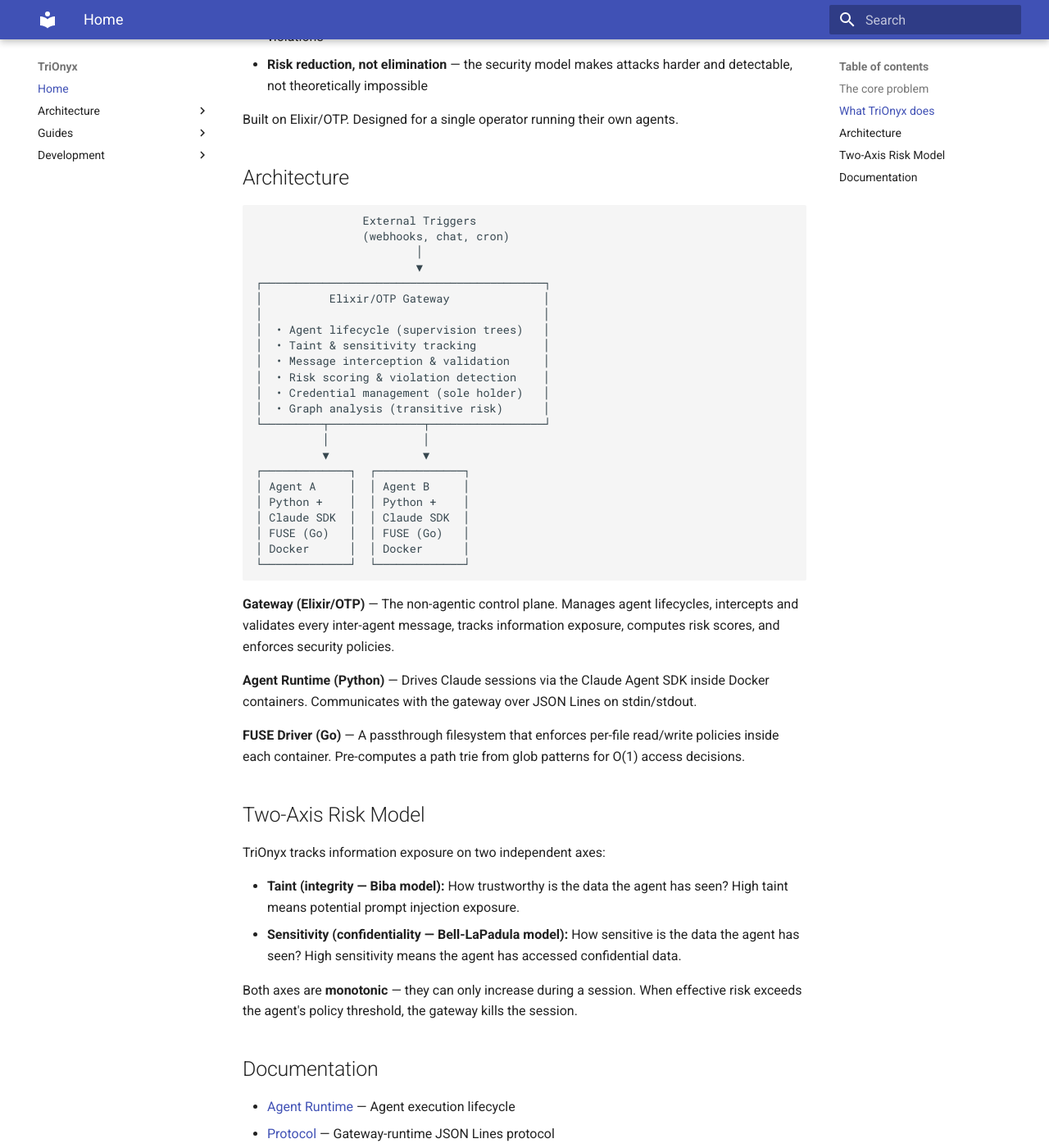
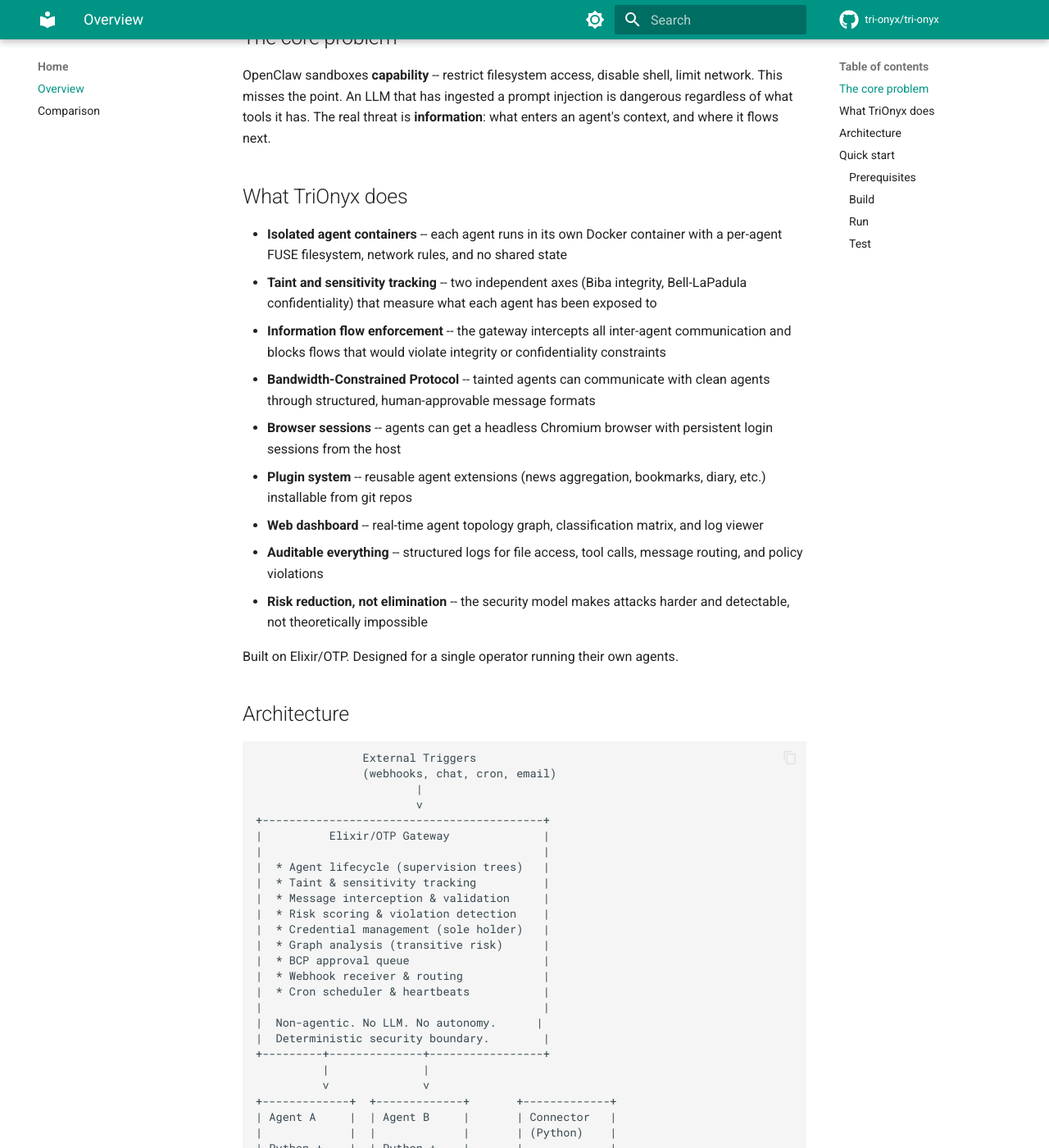
Before and after one commit to tri-onyx/tri-onyx, an MkDocs documentation site: the page built from docs/index.md, in a window 1280 px wide and 1400 px high, scrolled down 702 px. Shown: the whole window at 82% size. Built offline with MkDocs 1.6.1 and Material for MkDocs 9.7.7, drawn with Linux system fonts in a browser that asks for light colours; comment, search, counter and statistics services are not loaded; some of the changed text lies outside the part shown.

Commit message:
docs: add GitHub Pages site with MkDocs Material
Rewrite mkdocs.yml with Material theme (dark/light toggle, nav tabs,
search, code copy), curate landing page from README, add comparison
and ADR decision pages, and add CI workflow for gh-deploy.

````diff
--- /dev/null
+++ b/docs/comparison.md
@@ -0,0 +1,33 @@
+# How TriOnyx differs from OpenClaw
+
+TriOnyx is a security-first reimagining of the OpenClaw agent runtime. Where OpenClaw sandboxes **capability** (restrict filesystem, disable shell, limit network), TriOnyx tracks **information** -- what enters an agent's context and where it flows next.
+
+| | TriOnyx | OpenClaw |
+|---|---|---|
+| **Core focus** | Security-first agent runtime with information flow control | Multi-platform AI assistant gateway |
+| **Security thesis** | Information is the threat, not capability -- track what agents have *seen*, not just what they can *do* | Capability sandboxing -- restrict filesystem, shell, and network access per session |
+| **Primary language** | Elixir/OTP (+ Python, Go) | TypeScript (+ Swift, Kotlin) |
+| **Gateway design** | Non-agentic OTP control plane -- no LLM, no autonomy, deterministic security boundary | WebSocket control plane managing sessions, channels, tools, and events |
+| **Agent isolation** | Each agent in its own Docker container with per-agent FUSE filesystem, iptables rules, no shared state | Docker sandboxing for non-main sessions; shared-state sessions via JSONL transcripts |
+| **Taint tracking** | Biba integrity model -- tracks exposure to untrusted content (prompt injections, web data) | Not implemented |
+| **Sensitivity tracking** | Bell-LaPadula confidentiality -- tracks access to secrets, credentials, private data | Not implemented |
+| **Information flow enforcement** | Gateway intercepts all inter-agent messages; blocks flows violating integrity or confidentiality constraints; graph analysis for transitive risk | Not implemented at the information-flow level |
+| **Credential handling** | Gateway is sole credential holder -- agents never see raw secrets | Agents can access credentials based on session config |
+| **Filesystem control** | Custom Go FUSE driver with per-file read/write policy, structured access logging, O(1) path-trie checks | Standard Docker filesystem isolation |
+| **Approval workflows** | BCP approvals (bandwidth-constrained trust) + action approvals via REST API | Three-tier tool approval (ask/record/ignore) |
+| **Audit trail** | Structured logs for file access, tool calls, message routing, and policy violations; queryable audit API | Session transcripts (JSONL) |
+| **Human review** | Explicit review endpoint to reset taint on artifacts; risk manifest for file-level provenance | Not formalized |
+| **Messaging platforms** | Matrix (via connector adapter; extensible base class for adding more) | 22+ platforms (WhatsApp, Telegram, Signal, iMessage, Teams, etc.) |
+| **Web interface** | Real-time dashboard -- agent topology graph, classification matrix, log viewer | macOS, iOS, Android with voice, camera, device integration |
+| **Browser control** | Headless Chromium with persistent host sessions (`browser: true` per agent) | Chrome DevTools Protocol |
+| **Skills / plugins** | Skill files loaded at session start; FUSE-enforced -- undeclared skills are unreadable | ClawHub marketplace (bundled, managed, workspace skills) |
+| **Deployment** | Docker / docker-compose (single-operator) | Docker, Podman, Fly.io, Render, Cloudflare Workers, Nix, systemd, launchd |
+| **LLM support** | Claude (via Claude Agent SDK) | Claude, GPT, DeepSeek, Gemini, and others |
+
+## When to choose TriOnyx
+
+You care more about **what your agents know** than what platforms they connect to. You want formal information flow guarantees, auditable provenance, and a non-agentic security boundary -- and you're willing to trade breadth of platform support and a large contributor ecosystem for those properties.
+
+## When to choose OpenClaw
+
+You want the widest possible platform reach, native mobile apps, and a large community. You're comfortable managing security through capability restrictions and operational discipline rather than information-theoretic enforcement.
--- /dev/null
+++ b/docs/decisions.md
@@ -0,0 +1,25 @@
+# Architecture Decisions
+
+This page indexes the Architecture Decision Records (ADRs) and key design documents for TriOnyx.
+
+## Design Documents
+
+| Document | Description |
+|----------|-------------|
+| [Security Model](https://github.com/tri-onyx/tri-onyx/blob/main/adr/SECURITY_MODEL.md) | Three-axis risk model (taint, sensitivity, capability), enforcement layers, violation detection |
+| [Architecture](https://github.com/tri-onyx/tri-onyx/blob/main/adr/ARCHITECTURE.md) | System architecture overview |
+
+## Architecture Decision Records
+
+| ADR | Decision |
+|-----|----------|
+| [001](https://github.com/tri-onyx/tri-onyx/blob/main/adr/001-information-is-the-threat.md) | Information is the threat, not capability |
+| [002](https://github.com/tri-onyx/tri-onyx/blob/main/adr/002-elixir-gateway.md) | Elixir/OTP for the gateway |
+| [003](https://github.com/tri-onyx/tri-onyx/blob/main/adr/003-python-agent-runtime.md) | Python for the agent runtime and connector |
+| [004](https://github.com/tri-onyx/tri-onyx/blob/main/adr/004-go-fuse-driver.md) | Go FUSE driver for filesystem policy enforcement |
+| [005](https://github.com/tri-onyx/tri-onyx/blob/main/adr/005-bandwidth-constrained-trust.md) | Bandwidth restriction as taint containment |
+| [006](https://github.com/tri-onyx/tri-onyx/blob/main/adr/006-gateway-credential-secrecy.md) | Gateway as sole credential holder with automatic sensitivity |
+| [007](https://github.com/tri-onyx/tri-onyx/blob/main/adr/007-biba-blp-violation-detection.md) | Independent Biba and Bell-LaPadula violation detection |
+| [008](https://github.com/tri-onyx/tri-onyx/blob/main/adr/008-risk-manifest-provenance.md) | Risk manifest for file-level provenance tracking |
+| [009](https://github.com/tri-onyx/tri-onyx/blob/main/adr/009-graph-analysis-transitive-risk.md) | Graph analysis for transitive risk propagation |
+| [010](https://github.com/tri-onyx/tri-onyx/blob/main/adr/010-lethal-trifecta.md) | The lethal trifecta -- taint, sensitivity, and capability |
--- a/docs/index.md
+++ b/docs/index.md
@@ -1,18 +1,24 @@
-# TriOnyx — What OpenClaw would be if security came first
+# TriOnyx -- What OpenClaw would be if security came first
 
 A complete agent runtime that tracks what agents have *seen*, not just what they can *do*.
 
+![Agent topology showing taint and sensitivity propagation](agent-graph.png)
+
 ## The core problem
 
-OpenClaw sandboxes **capability** — restrict filesystem access, disable shell, limit network. This misses the point. An LLM that has ingested a prompt injection is dangerous regardless of what tools it has. The real threat is **information**: what enters an agent's context, and where it flows next.
+OpenClaw sandboxes **capability** -- restrict filesystem access, disable shell, limit network. This misses the point. An LLM that has ingested a prompt injection is dangerous regardless of what tools it has. The real threat is **information**: what enters an agent's context, and where it flows next.
 
 ## What TriOnyx does
 
-- **Isolated agent containers** — each agent runs in its own Docker container with a per-agent FUSE filesystem, network rules, and no shared state
-- **Taint and sensitivity tracking** — two independent axes (Biba integrity, Bell-LaPadula confidentiality) that measure what each agent has been exposed to
-- **Information flow enforcement** — the gateway intercepts all inter-agent communication and blocks flows that would violate integrity or confidentiality constraints
-- **Auditable everything** — structured logs for file access, tool calls, message routing, and policy violations
-- **Risk reduction, not elimination** — the security model makes attacks harder and detectable, not theoretically impossible
+- **Isolated agent containers** -- each agent runs in its own Docker container with a per-agent FUSE filesystem, network rules, and no shared state
+- **Taint and sensitivity tracking** -- two independent axes (Biba integrity, Bell-LaPadula confidentiality) that measure what each agent has been exposed to
+- **Information flow enforcement** -- the gateway intercepts all inter-agent communication and blocks flows that would violate integrity or confidentiality constraints
+- **Bandwidth-Constrained Protocol** -- tainted agents can communicate with clean agents through structured, human-approvable message formats
+- **Browser sessions** -- agents can get a headless Chromium browser with persistent login sessions from the host
+- **Plugin system** -- reusable agent extensions (news aggregation, bookmarks, diary, etc.) installable from git repos
+- **Web dashboard** -- real-time agent topology graph, classification matrix, and log viewer
+- **Auditable everything** -- structured logs for file access, tool calls, message routing, and policy violations
+- **Risk reduction, not elimination** -- the security model makes attacks harder and detectable, not theoretically impossible
 
 Built on Elixir/OTP. Designed for a single operator running their own agents.
 
@@ -20,50 +26,105 @@
 
 ```
                 External Triggers
-                (webhooks, chat, cron)
-                        │
-                        ▼
-┌──────────────────────────────────────────┐
-│          Elixir/OTP Gateway              │
-│                                          │
-│  • Agent lifecycle (supervision trees)   │
-│  • Taint & sensitivity tracking          │
-│  • Message interception & validation     │
-│  • Risk scoring & violation detection    │
-│  • Credential management (sole holder)   │
-│  • Graph analysis (transitive risk)      │
-└─────────┬──────────────┬─────────────────┘
-          │              │
-          ▼              ▼
-┌─────────────┐  ┌─────────────┐
-│ Agent A     │  │ Agent B     │
-│ Python +    │  │ Python +    │
-│ Claude SDK  │  │ Claude SDK  │
-│ FUSE (Go)   │  │ FUSE (Go)   │
-│ Docker      │  │ Docker      │
-└─────────────┘  └─────────────┘
+                (webhooks, chat, cron, email)
+                        |
+                        v
++------------------------------------------+
+|          Elixir/OTP Gateway              |
+|                                          |
+|  * Agent lifecycle (supervision trees)   |
+|  * Taint & sensitivity tracking          |
+|  * Message interception & validation     |
+|  * Risk scoring & violation detection    |
+|  * Credential management (sole holder)   |
+|  * Graph analysis (transitive risk)      |
+|  * BCP approval queue                    |
+|  * Webhook receiver & routing            |
+|  * Cron scheduler & heartbeats           |
+|                                          |
+|  Non-agentic. No LLM. No autonomy.      |
+|  Deterministic security boundary.        |
++---------+--------------+-----------------+
+          |              |
+          v              v
++-------------+  +-------------+       +-------------+
+| Agent A     |  | Agent B     |       | Connector   |
+|             |  |             |       | (Python)    |
+| Python +    |  | Python +    |       |             |
+| Claude SDK  |  | Claude SDK  |       | Matrix      |
+|             |  |             |       | adapter     |
+| +---------+ |  | +---------+ |       +-------------+
+| |FUSE     | |  | |FUSE     | |
+| |Driver   | |  | |Driver   | |
+| |(Go)     | |  | |(Go)     | |
+| +---------+ |  | +---------+ |
+| Docker      |  | Docker      |
+| Container   |  | Container   |
++-------------+  +-------------+
 ```
 
-**Gateway (Elixir/OTP)** — The non-agentic control plane. Manages agent lifecycles, intercepts and validates every inter-agent message, tracks information exposure, computes risk scores, and enforces security policies.
+**Gateway (Elixir/OTP)** -- Non-agentic control plane. Manages agent lifecycles, intercepts all inter-agent messages, tracks information exposure, computes risk scores, enforces security policies, and routes webhooks, emails, and scheduled triggers.
 
-**Agent Runtime (Python)** — Drives Claude sessions via the Claude Agent SDK inside Docker containers. Communicates with the gateway over JSON Lines on stdin/stdout.
+**Agent Runtime (Python)** -- Drives Claude sessions via the Claude Agent SDK inside Docker containers. Communicates with the gateway over JSON Lines on stdin/stdout. Optionally runs a headless browser for web interaction.
 
-**FUSE Driver (Go)** — A passthrough filesystem that enforces per-file read/write policies inside each container. Pre-computes a path trie from glob patterns for O(1) access decisions.
+**FUSE Driver (Go)** -- Passthrough filesystem enforcing per-file read/write policies inside each container. Logs all access and denials as structured events.
 
-## Two-Axis Risk Model
+**Connector (Python)** -- Bridges the gateway to chat platforms via WebSocket. Currently supports Matrix.
 
-TriOnyx tracks information exposure on two independent axes:
+**Web Dashboard** -- Static HTML frontends served by the gateway for monitoring agent topology, classification matrices, and session logs.
 
-- **Taint (integrity — Biba model):** How trustworthy is the data the agent has seen? High taint means potential prompt injection exposure.
-- **Sensitivity (confidentiality — Bell-LaPadula model):** How sensitive is the data the agent has seen? High sensitivity means the agent has accessed confidential data.
+## Quick start
 
-Both axes are **monotonic** — they can only increase during a session. When effective risk exceeds the agent's policy threshold, the gateway kills the session.
+### Prerequisites
 
-## Documentation
+- Docker
 
-- [Agent Runtime](agent-runtime.md) — Agent execution lifecycle
-- [Protocol](protocol.md) — Gateway-runtime JSON Lines protocol
-- [FUSE Driver](fuse-driver-spec.md) — FUSE driver specification
-- [BCP](bcp.md) — Bandwidth-Constrained Protocol
-- [Matrix Setup](matrix-guide.md) — Matrix chat integration
-- [E2E Testing](e2e-testing.md) — End-to-end testing guide
+### Build
+
+```bash
+# Gateway image (Elixir/OTP)
+docker build -f gateway.Dockerfile -t tri-onyx-gateway:latest .
+
+# Agent runtime image (Python + FUSE sandbox)
+docker build -f agent.Dockerfile -t tri-onyx-agent:latest .
+
+# Connector image (Python, for Matrix chat bridge)
+docker build -f connector.Dockerfile -t connector:latest .
+```
+
+The agent image requires a pre-built FUSE driver binary at `fuse/tri-onyx-fs`. See `fuse/README.md` for build instructions.
+
+### Run
+
+```bash
+docker compose up
+```
+
+Or run the gateway standalone:
+
+```bash
+docker run --rm -p 4000:4000 \
+  -v $(pwd):/app -w /app \
+  -v /var/run/docker.sock:/var/run/docker.sock \
+  -e TRI_ONYX_HOST_ROOT=$(pwd) \
+  --env-file .env \
+  tri-onyx-gateway:latest mix run --no-halt
+```
+
+`TRI_ONYX_HOST_ROOT` tells the gateway the real host path so that agent container bind mounts resolve correctly.
+
+### Test
+
+```bash
+# Elixir gateway tests
+docker run --rm -v $(pwd):/app -w /app tri-onyx-gateway:latest mix test
+
+# Go FUSE driver tests
+docker run --rm --device /dev/fuse --cap-add SYS_ADMIN \
+  --security-opt apparmor=unconfined \
+  -v $(pwd)/fuse:/src -w /src golang:1.22 \
+  bash -c "apt-get update -qq && apt-get install -y -qq fuse3 2>/dev/null && go test ./..."
+
+# Python connector tests
+docker run --rm -v $(pwd)/connector:/app -w /app connector:latest uv run pytest
+```
--- a/mkdocs.yml
+++ b/mkdocs.yml
@@ -1,8 +1,46 @@
 site_name: TriOnyx
+site_description: Security-first agent runtime with information flow control
+repo_url: https://github.com/tri-onyx/tri-onyx
+repo_name: tri-onyx/tri-onyx
+
 theme:
   name: material
+  palette:
+    - scheme: default
+      primary: teal
+      accent: deep orange
+      toggle:
+        icon: material/brightness-7
+        name: Switch to dark mode
+    - scheme: slate
+      primary: teal
+      accent: deep orange
+      toggle:
+        icon: material/brightness-4
+        name: Switch to light mode
+  icon:
+    repo: fontawesome/brands/github
+  features:
+    - navigation.tabs
+    - navigation.sections
+    - navigation.top
+    - search.suggest
+    - search.highlight
+    - content.code.copy
+
+markdown_extensions:
+  - admonition
+  - pymdownx.superfences
+  - pymdownx.highlight:
+      anchor_linenums: true
+  - toc:
+      permalink: true
+  - tables
+
 nav:
-  - Home: index.md
+  - Home:
+      - Overview: index.md
+      - Comparison: comparison.md
   - Architecture:
       - Agent Runtime: agent-runtime.md
       - Protocol: protocol.md
@@ -12,6 +50,9 @@
       - Matrix Setup: matrix-guide.md
       - Email Setup: email-setup.md
       - Email OAuth2: email-outlook-oauth2.md
+      - Browser Sessions: browser-sessions.md
+      - Plugins: plugins.md
       - Webhook Receiver: webhook-receiver-design.md
   - Development:
       - E2E Testing: e2e-testing.md
+      - Architecture Decisions: decisions.md
````
Also changed, not shown: 1 other file.
